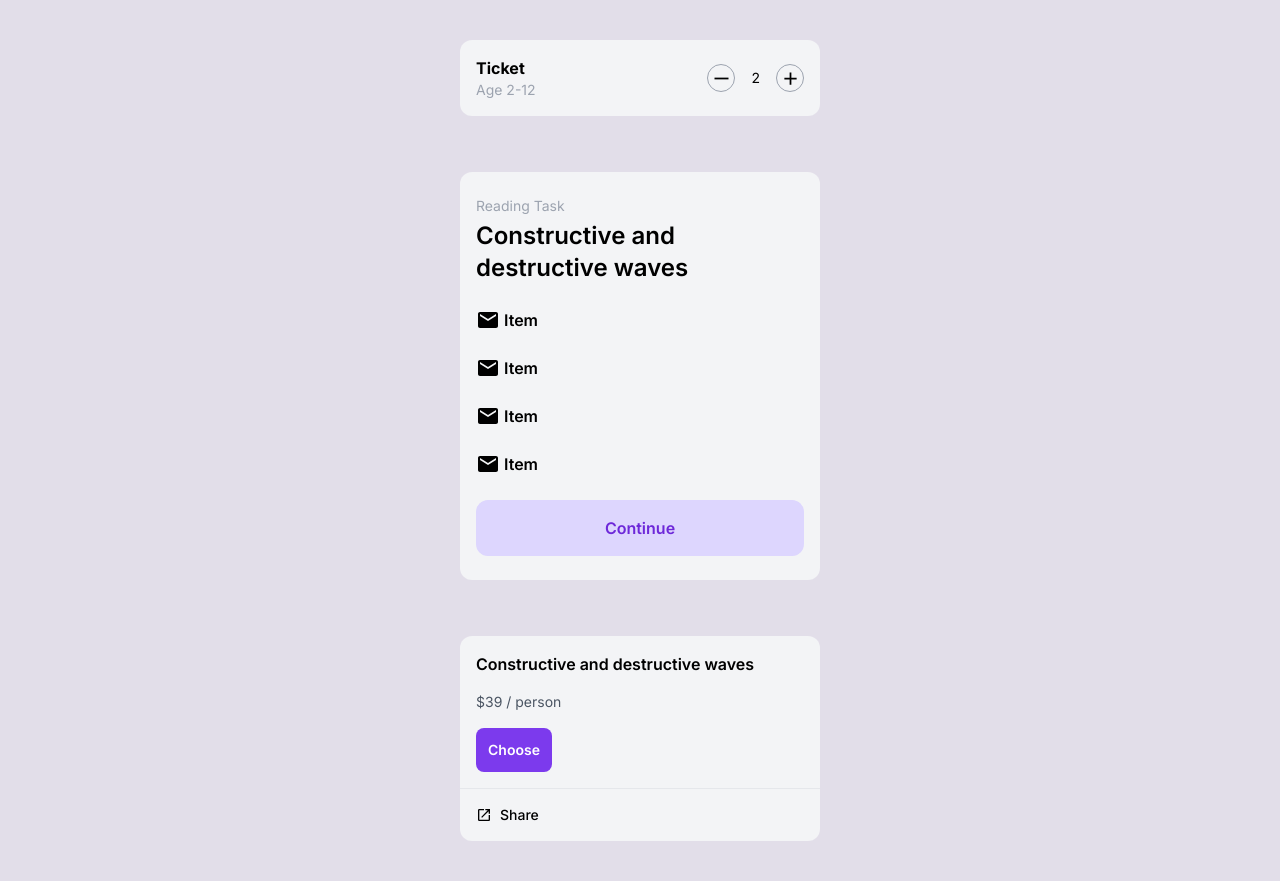
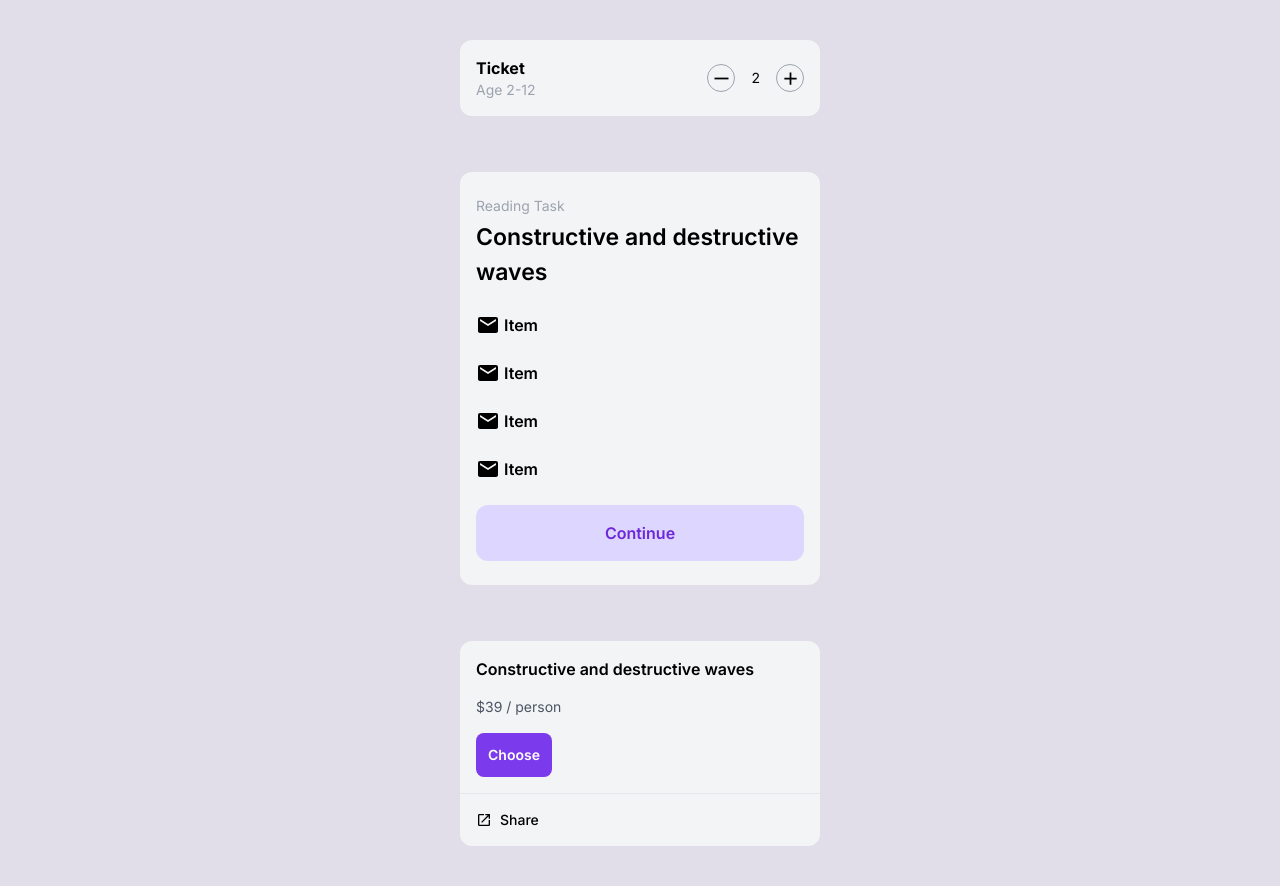
Before and after one commit to Bn-Bushra/Test-UI-Component, a Next.js app in the folder ui-kit/: page / in a window 1280 px wide. Built offline with nearby package versions, Linux system fonts and the light colour scheme.

Commit message:
forced width

```diff
--- a/ui-kit/src/app/components/VertCard.tsx
+++ b/ui-kit/src/app/components/VertCard.tsx
@@ -6,7 +6,7 @@ const VertCard = () => {
       {/* title */}
       <div>
         <p className="text-sm text-gray-400 mb-1">Reading Task</p>
-        <h2 className="text-2xl font-semibold">
+        <h2 className="text-[23px] font-semibold">
           Constructive and destructive waves
         </h2>
       </div>
```
